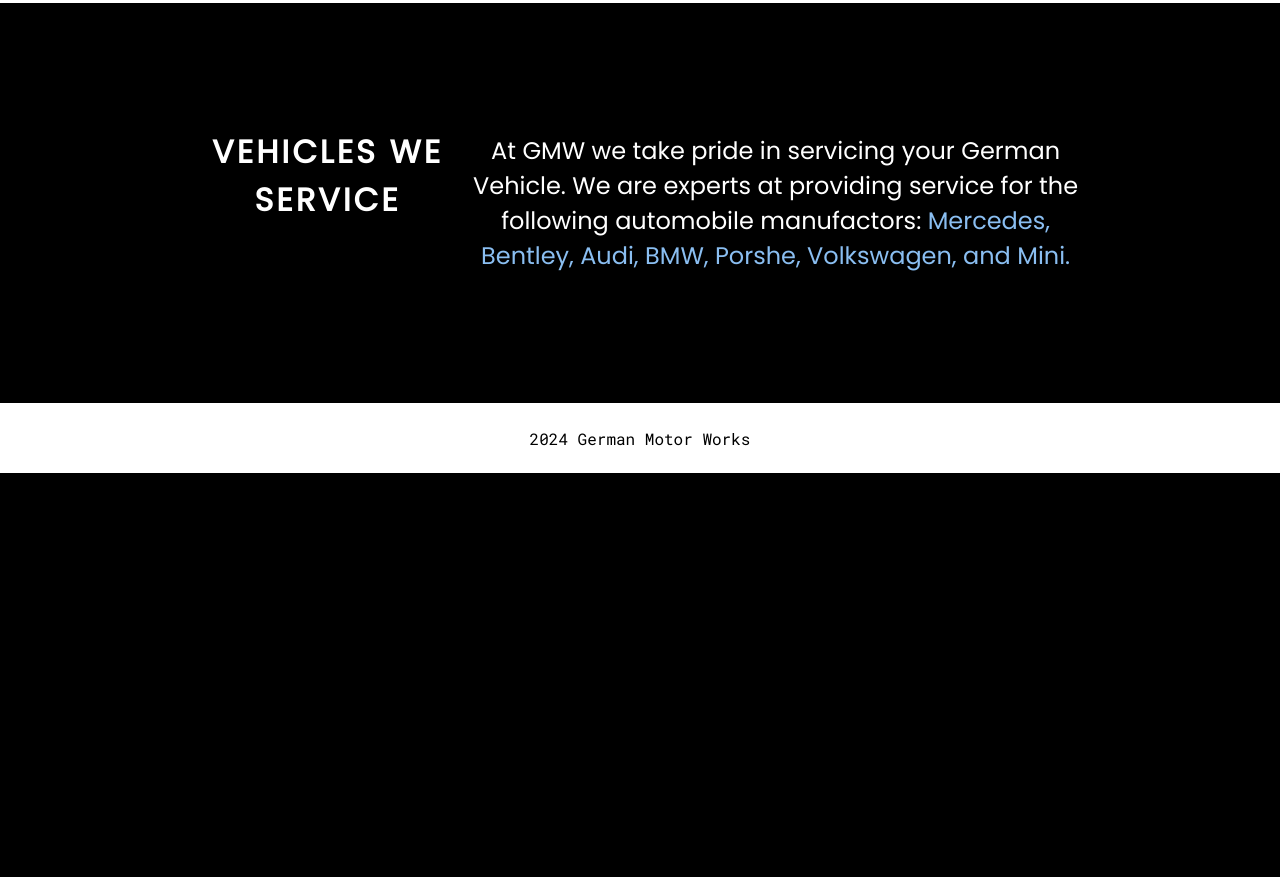
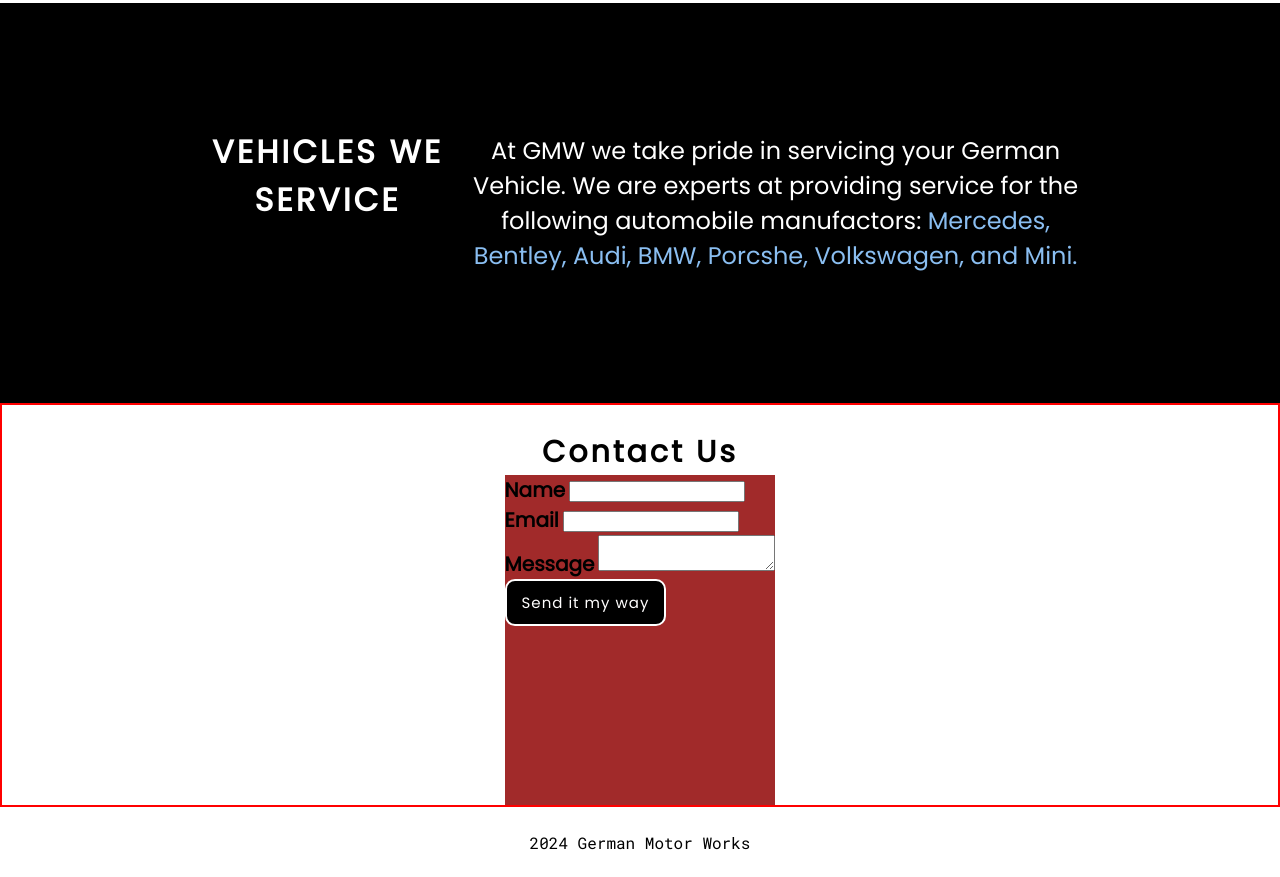
Before and after one commit to EzaanBabar/gmw-webpage, a plain HTML site: page index.html in a window 1280 px wide. Shown: the part 2052-2929 px from the top of the page. Before the commit the page ends 2525 px from the top, so only its background shows below. Drawn offline with nearby package versions, Linux system fonts and the light colour scheme.

Commit message:
Added contact section

```diff
--- a/index.html
+++ b/index.html
@@ -117,7 +117,7 @@
         </div>
           <div class="vehicle_description_container">
           <p class = vehicle_description >At GMW we take pride in servicing your German Vehicle. We are experts
-            at providing service for the following automobile manufactors:<span class = "color_accent"> Mercedes, Bentley, Audi, BMW, Porshe,
+            at providing service for the following automobile manufactors:<span class = "color_accent"> Mercedes, Bentley, Audi, BMW, Porcshe,
             Volkswagen, and Mini.</span>
           </p>
         </div>
@@ -126,6 +126,35 @@
     </div>
   </section>
 
+  <section id ="contact" class="contact">
+
+    <div class="contact_section_container">
+      <div class="contact_row">
+        <div class="contact_title_container">
+      <h3 class="contact_title">Contact Us</h3>
+     </div>
+
+    <div class="contact_form_container">
+    <form id="contact__form" onsubmit="contact(event)">
+      <div class="form__item">
+        <label class="form__item--label">Name</label>
+        <input class="input" name="user_name" type="text" required></input>
+      </div>
+      <div class="form__item">
+        <label class="form__item--label">Email</label>
+        <input class="input" name="user_email" type="email" required></input>
+      </div>
+      <div class="form__item">
+        <label class="form__item--label">Message</label>
+        <textarea class="input" name="message" type="text" required></textarea>
+      </div>
+      <button id="contact__submit" class="form__submit">
+        Send it my way
+      </button>
+    </div>
+    </div>
+  </div>
+  </section>
 
   <footer>
     <div class="footer_text">2024 German Motor Works</div>
--- a/styles.css
+++ b/styles.css
@@ -185,7 +185,7 @@ section.services{
 }
 
 
-h3.services_page_title{
+h3.services_page_title, h3.contact_title{
   font-size:30px;
   padding-top:0px;
   color:rgb(0, 0, 0);
@@ -294,11 +294,42 @@ h3.services_page_title{
 }
 
 
+/* Contact Section */
+.contact_section_container{
+  background-color: white;
+  display: flex;
+  justify-content: center;
+  height: 400px;
+}
+.contact_row{
+  display: flex;
+  flex-direction: column;
+
+  align-items: center;
+}
+.contact_form_container{
+  background-color: rgb(161, 42, 42);
+  height:100%;
+  display: flex;
+  flex-direction: column;
+  align-items: center;
+
+}
+label{
+  font-size: 20px;
+  font-weight:bold;
+  font-family: "Poppins", sans-serif;
+}
+
+
+
+
+
+
 .vehicles_container{
  height:50vh;
  display: flex;
  justify-content: center;
-
 }
 
 .vehicles_row{
@@ -351,4 +382,5 @@ footer{
 .footer_text{
   color:rgb(0, 0, 0);
   font-family: 'Roboto Mono', monospace;
+
 }
```
